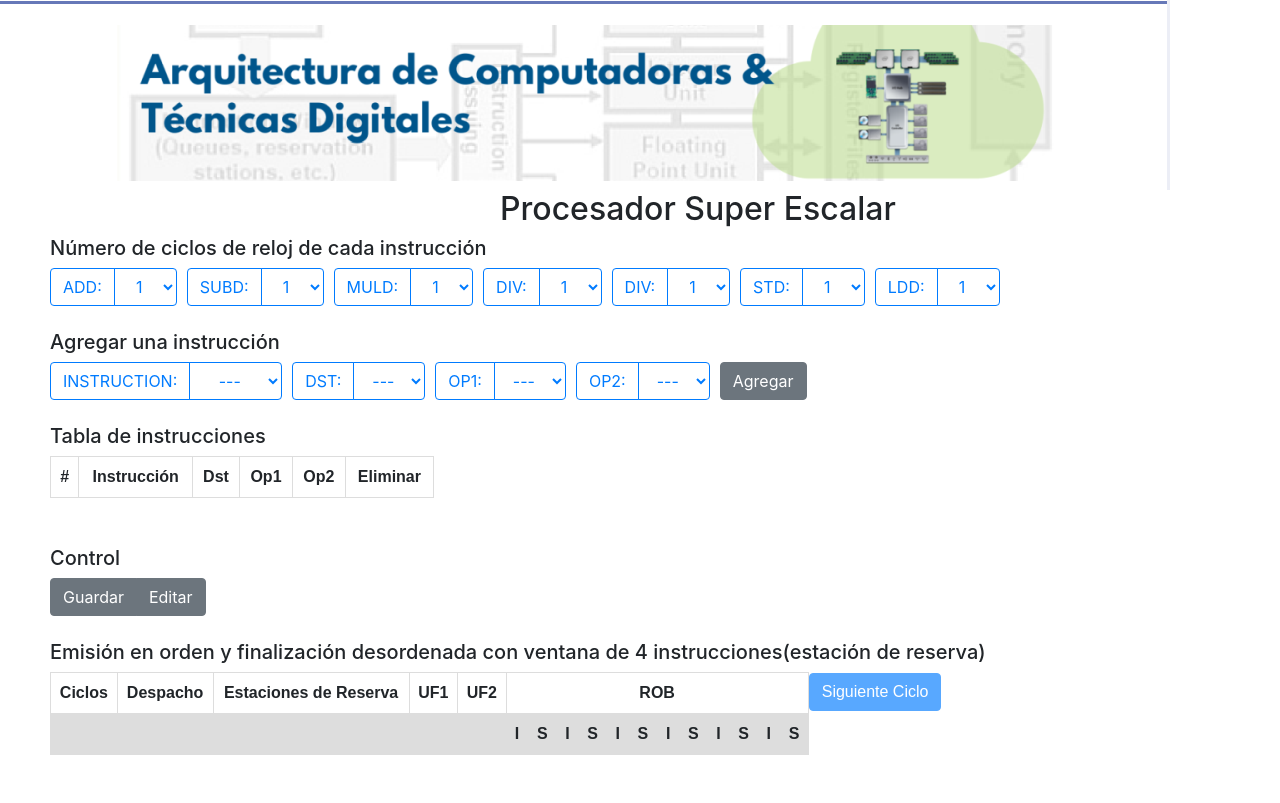
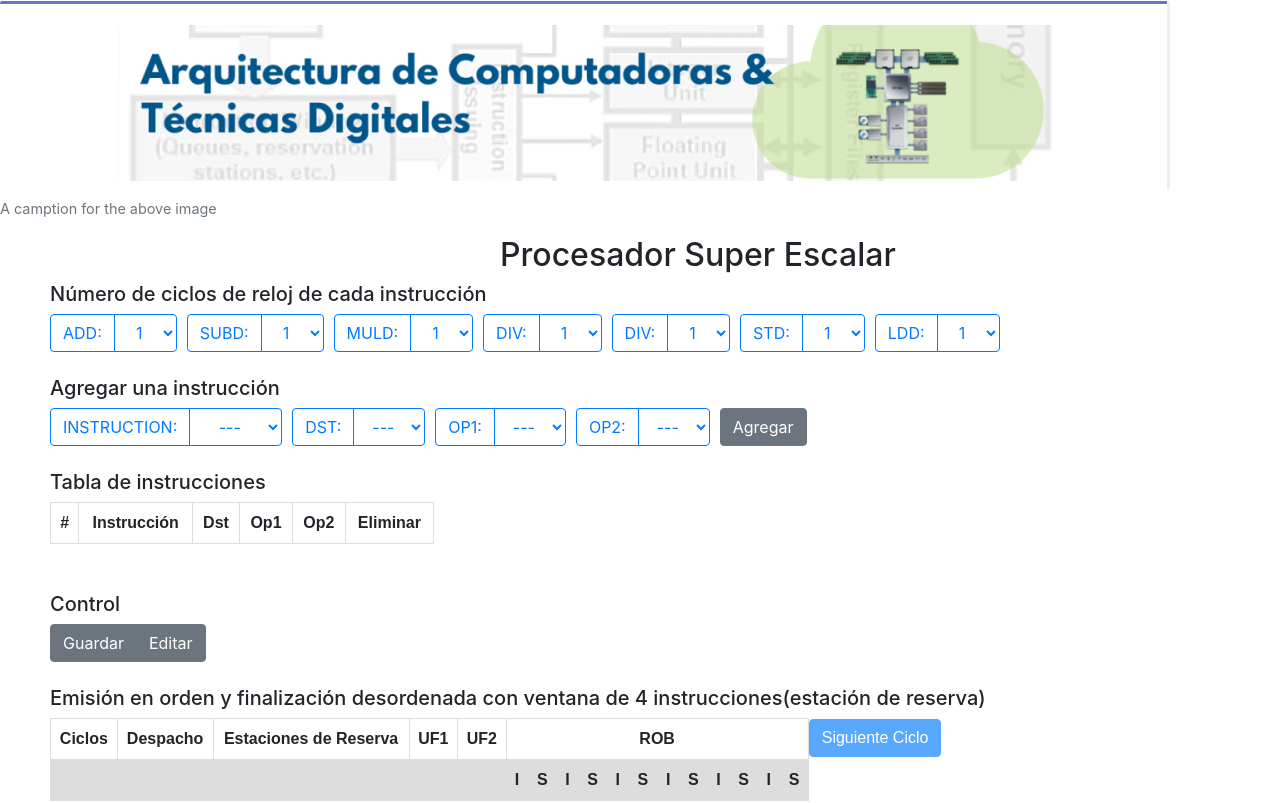
Before and after one commit to federico89martinez/procSuperEscalar, an Angular app: page / in a window 1280 px wide. Shown: the top 803 px of the page. Built offline with nearby package versions, Linux system fonts and the light colour scheme.

Commit message:
ultima version a1

```diff
--- a/src/app/app.component.html
+++ b/src/app/app.component.html
@@ -1,8 +1,9 @@
 
-<div>
-  <img src="/assets/images/Selección_044.png">
-</div>
-
+<figure class="figure">
+  <img [src]= "netImage" class="figure-img img-fluid rounded" alt="A generic square placeholder image with rounded corners in a figure.">
+  <figcaption class="figure-caption">A camption for the above image</figcaption>
+</figure>
+  <!-- <img src="assets/images/Selección_044.png"> -->
 
 <h2 style="margin-left: 500px">Procesador Super Escalar</h2>
 
--- a/src/app/app.component.ts
+++ b/src/app/app.component.ts
@@ -15,6 +15,7 @@ import { Ins } from 'src/app/models/instruccion';
 
 export class AppComponent {
   title = 'procSuperEscalar';
+  netImage:any = "../assets/images/Selección_044.png";
 
 
   i : number = 0;
```
